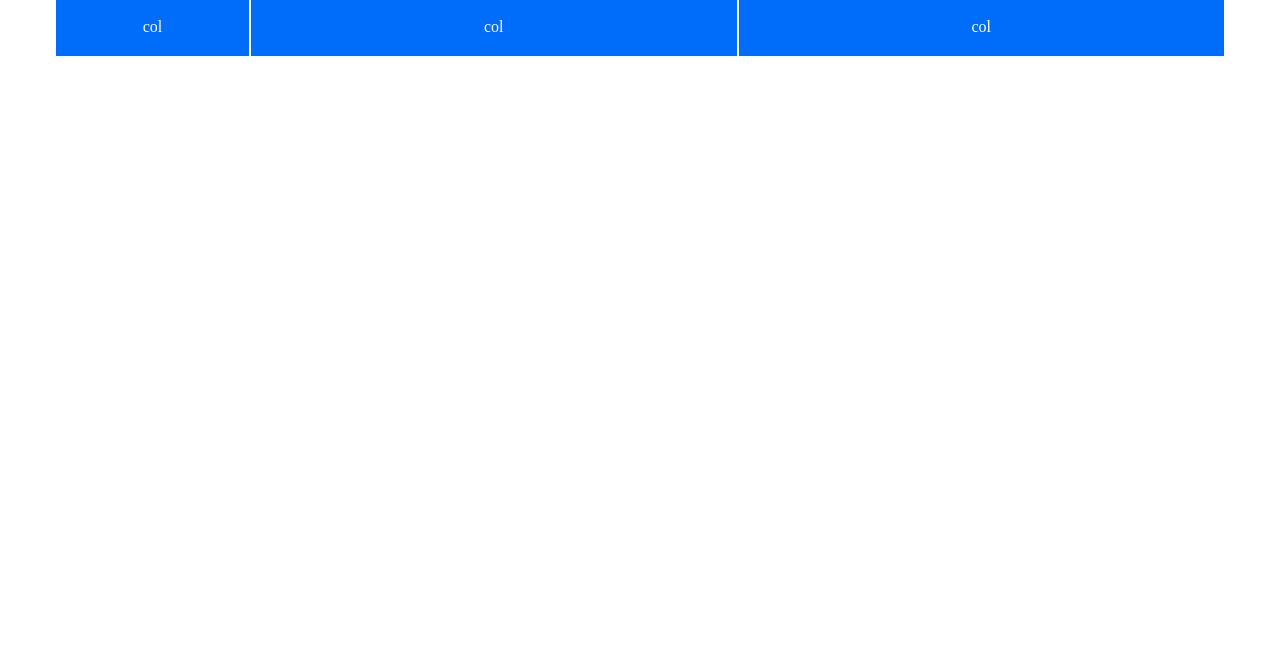
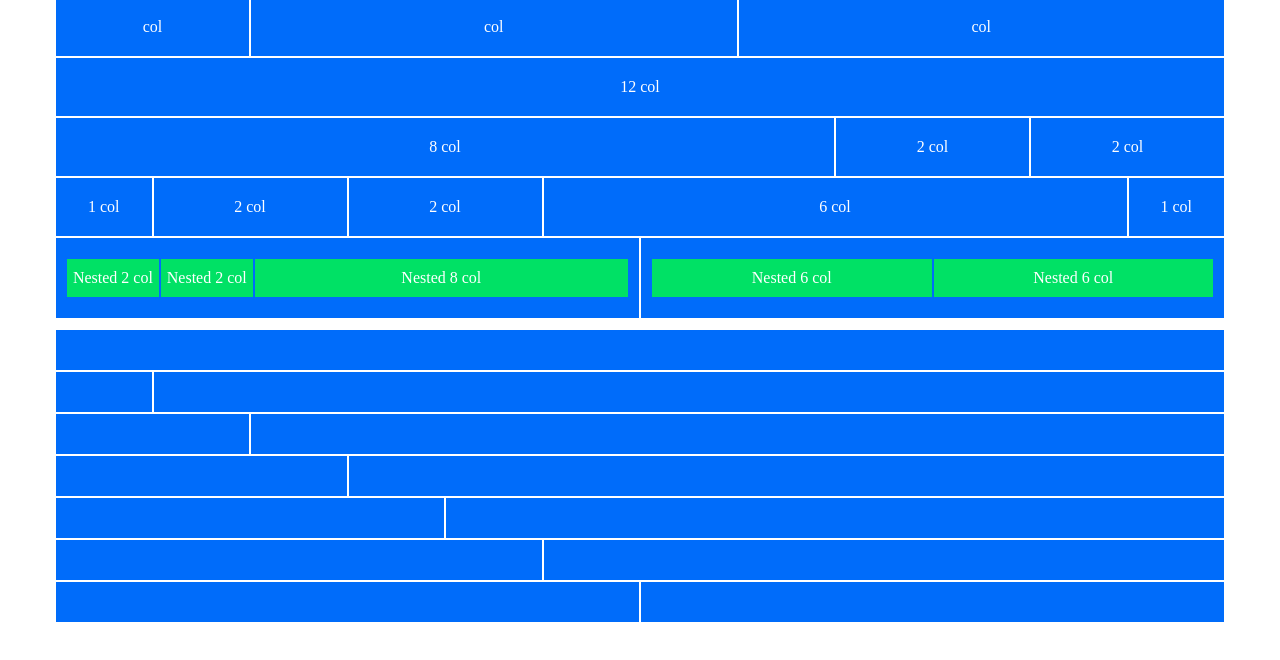
Before and after one commit to giorgiaquibanlagrisola/html-css-12bool, a plain HTML site: page index.html in a window 1280 px wide. Shown: the part 100-760 px from the top of the page. Drawn offline with Linux system fonts and the light colour scheme.

Commit message:
Fine primo esercizio

```diff
--- a/css/style.css
+++ b/css/style.css
@@ -18,3 +18,15 @@
    text-align: center;
    padding: 20px 10px;
 }
+
+.green-box {
+   background-color: #00E165;
+   color: white;
+   text-align: center;
+   padding: 10px 5px;
+   border: 1px solid #006CFA;
+}
+
+.container {
+   margin-bottom: 10px;
+}
--- a/index.html
+++ b/index.html
@@ -100,6 +100,186 @@
             </div>
 
         </div>
+
+        <div class="row">
+
+            <div class="col-12">
+                <div class="box">
+                    12 col
+                </div>
+            </div>
+
+        </div>
+
+        <div class="row">
+
+            <div class="col-8">
+                <div class="box">
+                    8 col
+                </div>
+            </div>
+            <div class="col-2">
+                <div class="box">
+                    2 col
+                </div>
+            </div>
+            <div class="col-2">
+                <div class="box">
+                    2 col
+                </div>
+            </div>
+
+        </div>
+
+        <div class="row">
+
+            <div class="col-1">
+                <div class="box">
+                    1 col
+                </div>
+            </div>
+            <div class="col-2">
+                <div class="box">
+                    2 col
+                </div>
+            </div>
+            <div class="col-2">
+                <div class="box">
+                    2 col
+                </div>
+            </div>
+            <div class="col-6">
+                <div class="box">
+                    6 col
+                </div>
+            </div>
+            <div class="col-1">
+                <div class="box">
+                    1 col
+                </div>
+            </div>
+
+        </div>
+
+        <div class="row">
+
+            <div class="col-6">
+                <div class="box">
+
+                    <div class="row">
+
+                        <div class="col-2">
+                            <div class="green-box">
+                                Nested 2 col
+                            </div>
+                        </div>
+                        <div class="col-2">
+                            <div class="green-box">
+                                Nested 2 col
+                            </div>
+                        </div>
+                        <div class="col-8">
+                            <div class="green-box">
+                                Nested 8 col
+                            </div>
+                        </div>
+
+                    </div>
+
+                </div>
+            </div>
+
+
+            <div class="col-6">
+                <div class="box">
+
+                    <div class="row">
+
+                        <div class="col-6">
+                            <div class="green-box">
+                                Nested 6 col
+                            </div>
+                        </div>
+                        <div class="col-6">
+                            <div class="green-box">
+                                Nested 6 col
+                            </div>
+                        </div>
+
+                    </div>
+
+                </div>
+            </div>
+
+        </div>
+
+
+
+
+    </div>
+
+    <div class="container">
+
+        <div class="row">
+            <div class="col-12">
+                <div class="box"></div>
+            </div>
+        </div>
+
+        <div class="row">
+            <div class="col-1">
+                <div class="box"></div>
+            </div>
+            <div class="col-11">
+                <div class="box"></div>
+            </div>
+        </div>
+
+        <div class="row">
+            <div class="col-2">
+                <div class="box"></div>
+            </div>
+            <div class="col-10">
+                <div class="box"></div>
+            </div>
+        </div>
+
+        <div class="row">
+            <div class="col-3">
+                <div class="box"></div>
+            </div>
+            <div class="col-9">
+                <div class="box"></div>
+            </div>
+        </div>
+
+        <div class="row">
+            <div class="col-4">
+                <div class="box"></div>
+            </div>
+            <div class="col-8">
+                <div class="box"></div>
+            </div>
+        </div>
+
+        <div class="row">
+            <div class="col-5">
+                <div class="box"></div>
+            </div>
+            <div class="col-7">
+                <div class="box"></div>
+            </div>
+        </div>
+
+        <div class="row">
+            <div class="col-6">
+                <div class="box"></div>
+            </div>
+            <div class="col-6">
+                <div class="box"></div>
+            </div>
+        </div>
+
     </div>
 
 
```
